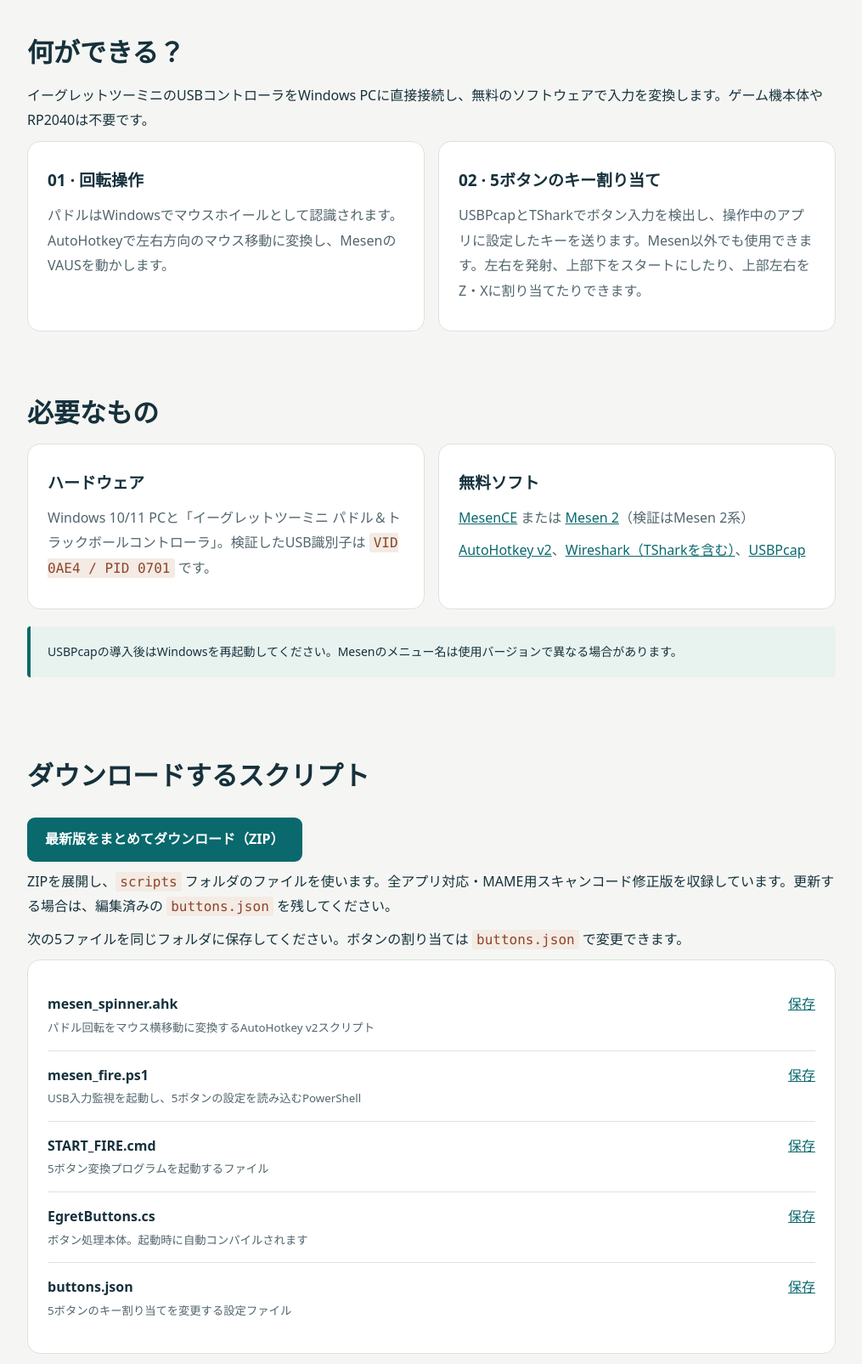
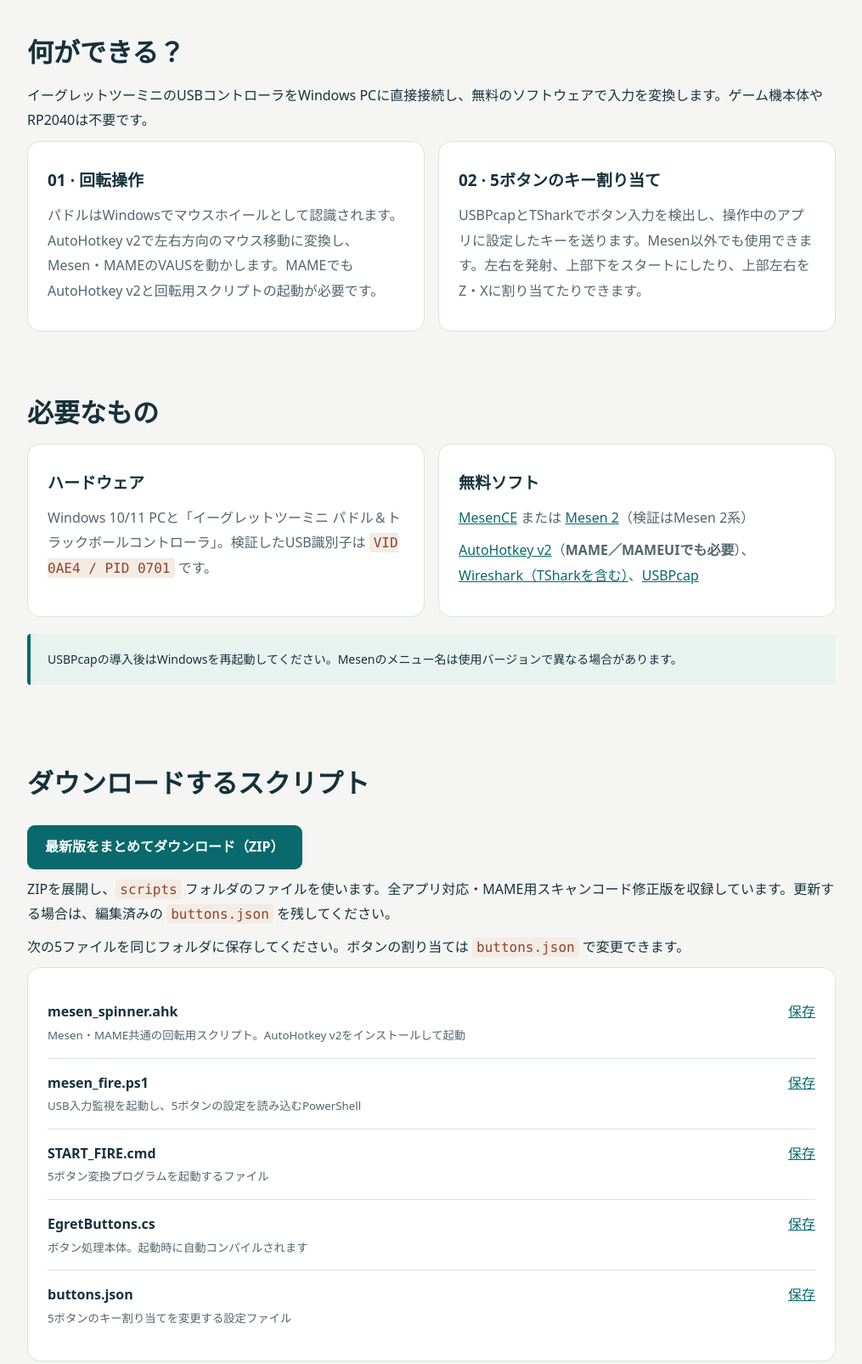
Before and after one commit to cac-gwd/egret2-mesen-paddle-guide, a plain HTML site: page index.html in a window 1280 px wide. Shown: the part 811-2416 px from the top of the page at 85% size, without its empty margins (132-1147 px from the left). Drawn offline with Linux system fonts and the light colour scheme.

Commit message:
Clarify that MAME paddle rotation requires AutoHotkey v2
State the requirement in prerequisites, downloads, and MAME setup. Explain that mesen_spinner.ahk must remain running during play; installing AutoHotkey alone does not start conversion.

```diff
--- a/index.html
+++ b/index.html
@@ -17,9 +17,9 @@ nav{background:#fff;border-bottom:1px solid var(--line);padding:12px 0}nav .wrap
 <body><nav><div class="wrap"><b>EGRET II × MESEN / MAME</b><div><a href="#prepare">準備</a><a href="#steps">Mesen</a><a href="#mame">MAME</a><a href="#files">スクリプト</a><a href="#buttons">ボタン設定</a><a href="#faq">FAQ</a></div></div></nav>
 <main class="wrap"><p class="note"><b>2026年11月22日更新：</b>全アプリ対応・MAME用スキャンコード修正版を公開しました。MAMEUI64 0.263.0で回転と右ボタンによる発射を確認しています。</p>
 <div class="hero"><div><div class="eyebrow">WINDOWS / MESEN 2 / MAMEUI64</div><h1>イーグレットツーミニの<br>パドルで<span style="color:var(--accent)">アルカノイド</span>を遊ぶ。</h1><p class="lead">パドルを回してVAUSを動かす。コントローラ本体のボタンで発射する。WindowsのMesen 2とMAMEUI64で、追加の変換ハードウェアを購入せずに実現した方法です。</p><span class="tag">追加ハード不要</span><span class="tag">パドル回転に対応</span><span class="tag">5ボタンの割り当てに対応</span><span class="tag">MAMEで回転・発射を確認</span><p><a class="cta" href="#steps">手順を見る</a><a class="cta alt" href="#files">スクリプトを保存</a></p></div><div class="art"><div class="caption">THE PADDLE EXPERIMENT</div><div class="monitor"><div class="bricks"><i></i><i></i><i></i><i></i><i></i><i></i><i></i><i></i><i></i><i></i><i></i><i></i><i></i><i></i><i></i><i></i><i></i><i></i><i></i><i></i><i></i></div><div class="ball"></div><div class="paddle"></div></div><div class="knob"></div><div class="caption">TURN TO MOVE · PRESS TO FIRE</div></div></div>
-<section id="about"><h2>何ができる？</h2><p>イーグレットツーミニのUSBコントローラをWindows PCに直接接続し、無料のソフトウェアで入力を変換します。ゲーム機本体やRP2040は不要です。</p><div class="grid"><div class="card"><h3>01 · 回転操作</h3><p>パドルはWindowsでマウスホイールとして認識されます。AutoHotkeyで左右方向のマウス移動に変換し、MesenのVAUSを動かします。</p></div><div class="card"><h3>02 · 5ボタンのキー割り当て</h3><p>USBPcapとTSharkでボタン入力を検出し、操作中のアプリに設定したキーを送ります。Mesen以外でも使用できます。左右を発射、上部下をスタートにしたり、上部左右をZ・Xに割り当てたりできます。</p></div></div></section>
-<section id="prepare"><h2>必要なもの</h2><div class="grid"><div class="card"><h3>ハードウェア</h3><p>Windows 10/11 PCと「イーグレットツーミニ パドル＆トラックボールコントローラ」。検証したUSB識別子は <code>VID 0AE4 / PID 0701</code> です。</p></div><div class="card"><h3>無料ソフト</h3><p><a href="https://github.com/nesdev-org/MesenCE/releases">MesenCE</a> または <a href="https://github.com/SourMesen/Mesen2/releases">Mesen 2</a>（検証はMesen 2系）</p><p><a href="https://www.autohotkey.com/">AutoHotkey v2</a>、<a href="https://www.wireshark.org/download.html">Wireshark（TSharkを含む）</a>、<a href="https://github.com/desowin/usbpcap/releases">USBPcap</a></p></div></div><p class="note">USBPcapの導入後はWindowsを再起動してください。Mesenのメニュー名は使用バージョンで異なる場合があります。</p></section>
-<section id="files"><h2>ダウンロードするスクリプト</h2><p><a class="cta" href="https://github.com/cac-gwd/egret2-mesen-paddle-guide/archive/refs/heads/main.zip">最新版をまとめてダウンロード（ZIP）</a></p><p>ZIPを展開し、<code>scripts</code> フォルダのファイルを使います。全アプリ対応・MAME用スキャンコード修正版を収録しています。更新する場合は、編集済みの <code>buttons.json</code> を残してください。</p><p>次の5ファイルを同じフォルダに保存してください。ボタンの割り当ては <code>buttons.json</code> で変更できます。</p><div class="card"><div class="file"><div><b>mesen_spinner.ahk</b><small>パドル回転をマウス横移動に変換するAutoHotkey v2スクリプト</small></div><a href="scripts/mesen_spinner.ahk" download>保存</a></div><div class="file"><div><b>mesen_fire.ps1</b><small>USB入力監視を起動し、5ボタンの設定を読み込むPowerShell</small></div><a href="scripts/mesen_fire.ps1" download>保存</a></div><div class="file"><div><b>START_FIRE.cmd</b><small>5ボタン変換プログラムを起動するファイル</small></div><a href="scripts/START_FIRE.cmd" download>保存</a></div><div class="file"><div><b>EgretButtons.cs</b><small>ボタン処理本体。起動時に自動コンパイルされます</small></div><a href="scripts/EgretButtons.cs" download>保存</a></div><div class="file"><div><b>buttons.json</b><small>5ボタンのキー割り当てを変更する設定ファイル</small></div><a href="scripts/buttons.json" download>保存</a></div></div><div class="note warning">旧版はMesenで、最新版はMAMEUI64 0.263.0で回転と右ボタン発射を実機確認済みです。全ボタンの組み合わせや長時間動作は未確認です。USBキャプチャ中は機密情報の入力を避けてください。</div></section>
+<section id="about"><h2>何ができる？</h2><p>イーグレットツーミニのUSBコントローラをWindows PCに直接接続し、無料のソフトウェアで入力を変換します。ゲーム機本体やRP2040は不要です。</p><div class="grid"><div class="card"><h3>01 · 回転操作</h3><p>パドルはWindowsでマウスホイールとして認識されます。AutoHotkey v2で左右方向のマウス移動に変換し、Mesen・MAMEのVAUSを動かします。MAMEでもAutoHotkey v2と回転用スクリプトの起動が必要です。</p></div><div class="card"><h3>02 · 5ボタンのキー割り当て</h3><p>USBPcapとTSharkでボタン入力を検出し、操作中のアプリに設定したキーを送ります。Mesen以外でも使用できます。左右を発射、上部下をスタートにしたり、上部左右をZ・Xに割り当てたりできます。</p></div></div></section>
+<section id="prepare"><h2>必要なもの</h2><div class="grid"><div class="card"><h3>ハードウェア</h3><p>Windows 10/11 PCと「イーグレットツーミニ パドル＆トラックボールコントローラ」。検証したUSB識別子は <code>VID 0AE4 / PID 0701</code> です。</p></div><div class="card"><h3>無料ソフト</h3><p><a href="https://github.com/nesdev-org/MesenCE/releases">MesenCE</a> または <a href="https://github.com/SourMesen/Mesen2/releases">Mesen 2</a>（検証はMesen 2系）</p><p><a href="https://www.autohotkey.com/">AutoHotkey v2</a>（<b>MAME／MAMEUIでも必要</b>）、<a href="https://www.wireshark.org/download.html">Wireshark（TSharkを含む）</a>、<a href="https://github.com/desowin/usbpcap/releases">USBPcap</a></p></div></div><p class="note">USBPcapの導入後はWindowsを再起動してください。Mesenのメニュー名は使用バージョンで異なる場合があります。</p></section>
+<section id="files"><h2>ダウンロードするスクリプト</h2><p><a class="cta" href="https://github.com/cac-gwd/egret2-mesen-paddle-guide/archive/refs/heads/main.zip">最新版をまとめてダウンロード（ZIP）</a></p><p>ZIPを展開し、<code>scripts</code> フォルダのファイルを使います。全アプリ対応・MAME用スキャンコード修正版を収録しています。更新する場合は、編集済みの <code>buttons.json</code> を残してください。</p><p>次の5ファイルを同じフォルダに保存してください。ボタンの割り当ては <code>buttons.json</code> で変更できます。</p><div class="card"><div class="file"><div><b>mesen_spinner.ahk</b><small>Mesen・MAME共通の回転用スクリプト。AutoHotkey v2をインストールして起動</small></div><a href="scripts/mesen_spinner.ahk" download>保存</a></div><div class="file"><div><b>mesen_fire.ps1</b><small>USB入力監視を起動し、5ボタンの設定を読み込むPowerShell</small></div><a href="scripts/mesen_fire.ps1" download>保存</a></div><div class="file"><div><b>START_FIRE.cmd</b><small>5ボタン変換プログラムを起動するファイル</small></div><a href="scripts/START_FIRE.cmd" download>保存</a></div><div class="file"><div><b>EgretButtons.cs</b><small>ボタン処理本体。起動時に自動コンパイルされます</small></div><a href="scripts/EgretButtons.cs" download>保存</a></div><div class="file"><div><b>buttons.json</b><small>5ボタンのキー割り当てを変更する設定ファイル</small></div><a href="scripts/buttons.json" download>保存</a></div></div><div class="note warning">旧版はMesenで、最新版はMAMEUI64 0.263.0で回転と右ボタン発射を実機確認済みです。全ボタンの組み合わせや長時間動作は未確認です。USBキャプチャ中は機密情報の入力を避けてください。</div></section>
 <section id="buttons"><h2>5つのボタンを割り当てる</h2><p><code>buttons.json</code> をメモ帳などで編集し、保存してからボタン変換を再起動します。左右はSpace、上部下はEnter、上部左右は未割り当てが初期設定です。</p><table><thead><tr><th>物理ボタン</th><th>設定名</th><th>初期キー</th></tr></thead><tbody><tr><td>右</td><td><code>right</code></td><td>Space</td></tr><tr><td>左</td><td><code>left</code></td><td>Space</td></tr><tr><td>上部左</td><td><code>topLeft</code></td><td>未割り当て</td></tr><tr><td>上部右</td><td><code>topRight</code></td><td>未割り当て</td></tr><tr><td>上部下</td><td><code>topBottom</code></td><td>Enter</td></tr></tbody></table><h3>初期設定</h3><pre><code>{
   "right": "Space",
   "left": "Space",
@@ -45,11 +45,11 @@ WheelDown::MouseMove(10, 0, 0, "R")
 <div class="step"><span class="num">4</span><div><h3>発射ボタン監視を開始</h3><p><code>START_FIRE.cmd</code> をダブルクリックし、黒い画面でEnterを押します。<code>Starting USBPcap1 monitoring</code> の表示後にUSBを差し直します。<code>TAITO detected</code> と表示されたら認識成功です。</p></div></div>
 <div class="step"><span class="num">5</span><div><h3>Mesenでプレイ</h3><p>Mesenを前面にして『アルカノイド』を起動。パドル回転でVAUS移動、右または左ボタンで発射、上部下ボタンでスタート。黒い画面に <code>Key down: 0x20</code>、離すと <code>Key up: 0x20</code> が表示されます。Enterは <code>0x0D</code> です。</p><div class="note">終了するときは、AHK側が <b>Ctrl + Alt + Q</b>、発射側が黒い画面を前面にして <b>Ctrl + C</b> です。</div></div></div>
 </section>
-<section id="mame"><h2>MAMEUI64でアルカノイドを遊ぶ</h2><p><b>確認環境：MAMEUI64 0.263.0（Feb 28 2024）／Windows。</b> 2026年11月22日、ユーザー環境でパドル回転と本体右ボタンによる発射を確認しました。使用したゲーム設定は <code>arkanoidjb</code> です。</p>
+<section id="mame"><h2>MAMEUI64でアルカノイドを遊ぶ</h2><div class="note"><b>MAMEでもAutoHotkey v2が必要です。</b> このガイドの方式では、AutoHotkey v2をインストールし、回転用の <code>mesen_spinner.ahk</code> を起動した状態でプレイしてください。インストールだけでは回転の変換は始まりません。</div><p><b>確認環境：MAMEUI64 0.263.0（Feb 28 2024）／Windows。</b> 2026年11月22日、ユーザー環境でパドル回転と本体右ボタンによる発射を確認しました。使用したゲーム設定は <code>arkanoidjb</code> です。</p>
 <div class="step"><span class="num">1</span><div><h3>MAMEの入力方式を変更</h3><p>MAMEUIを終了してから、<code>ini/mame.ini</code> など実際に読み込まれる設定ファイルの次の項目を書き換えます。</p><pre><code>keyboardprovider          win32
 mouseprovider             win32
 mouse                     1</code></pre><p><code>arkanoidjb.ini</code> などのゲーム専用INIにも同じ項目がある場合は、そちらが優先されるため同じ値にします。今回の環境では実行ファイルと同じフォルダと <code>ini</code> フォルダの両方にゲーム用INIがありました。別のROMセットでは、そのセットの設定も確認してください。</p><p>標準のRawInputでは、今回のソフトウェアによるキー・マウス入力を受け取れない場合があります。<code>win32</code> は0.263でも使えます。<a href="https://github.com/mamedev/mame/blob/mame0263/docs/source/commandline/commandline-all.rst">0.263の公式資料</a></p></div></div>
-<div class="step"><span class="num">2</span><div><h3>回転とボタンの変換を両方起動</h3><p><code>mesen_spinner.ahk</code> を起動します。次にUSBを抜き、<code>START_FIRE.cmd</code> を起動してEnterを押し、監視開始後にUSBを挿します。<code>TAITO detected</code> が出たらMAMEUIでゲームを開いてください。</p><p><code>START_FIRE.cmd</code> だけでは回転は変換されません。全アプリ版の表示は <code>Input target: ALL APPLICATIONS</code> です。</p></div></div>
+<div class="step"><span class="num">2</span><div><h3>AutoHotkeyとボタン変換を両方起動</h3><p><b>AutoHotkey v2をインストール</b>し、<code>mesen_spinner.ahk</code> をダブルクリックして起動します。MAMEで遊んでいる間も動かしておきます。次にUSBを抜き、<code>START_FIRE.cmd</code> を起動してEnterを押し、監視開始後にUSBを挿します。<code>TAITO detected</code> が出たらMAMEUIでゲームを開いてください。</p><p><code>START_FIRE.cmd</code> だけでは回転は変換されません。全アプリ版の表示は <code>Input target: ALL APPLICATIONS</code> です。</p></div></div>
 <div class="step"><span class="num">3</span><div><h3>ゲーム内でキーと軸を割り当てる</h3><p>ゲーム中にTabを押して、そのゲームの入力設定を開きます。項目名はバージョン・表示言語によって異なります。</p><table><thead><tr><th>MAME側の入力</th><th>割り当て</th></tr></thead><tbody><tr><td>P1 Dial Analog</td><td>マウスX軸</td></tr><tr><td>P1 Button 1（発射）</td><td>Space</td></tr><tr><td>1 Player Start</td><td>Enter</td></tr><tr><td>Coin 1</td><td>通常はキーボードの5</td></tr></tbody></table><p>マウスX軸は、割り当て待ちの状態で普通のマウスを左右に動かして設定できます。ダイヤルの増加・減少欄ではなく、アナログ入力本体に割り当てます。先に普通のキーボードとマウスで動作を確認し、その後パドルと本体ボタンを試してください。</p></div></div>
 <div class="note"><b>旧版からの更新：</b>変換をCtrl+Cで終了し、最新版の <code>mesen_fire.ps1</code> と <code>EgretButtons.cs</code> を同じフォルダへ保存してから再起動します。編集済みの <code>buttons.json</code> は残してください。全アプリ対応はアプリ名による制限を外す機能で、MAME側の入力方式やキー割り当ての設定も必要です。</div>
 </section>
```
Also changed, not shown: 1 other file.
